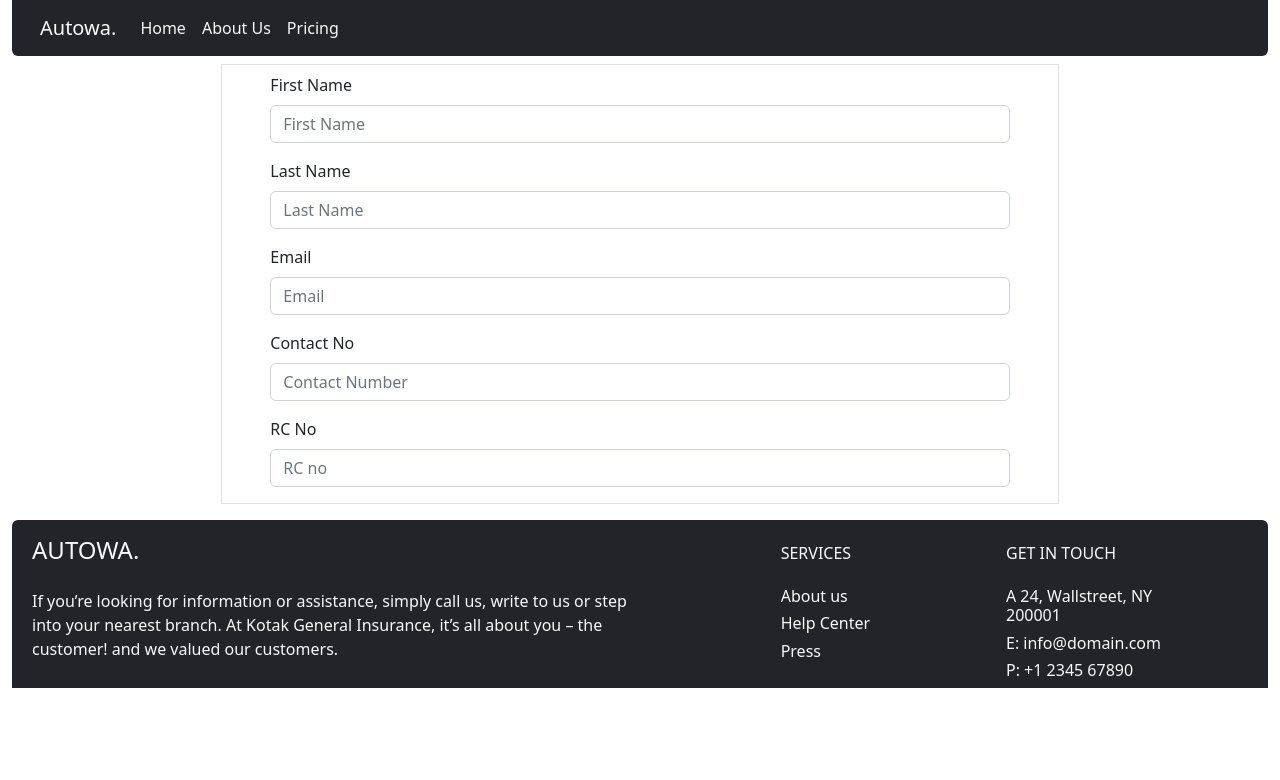
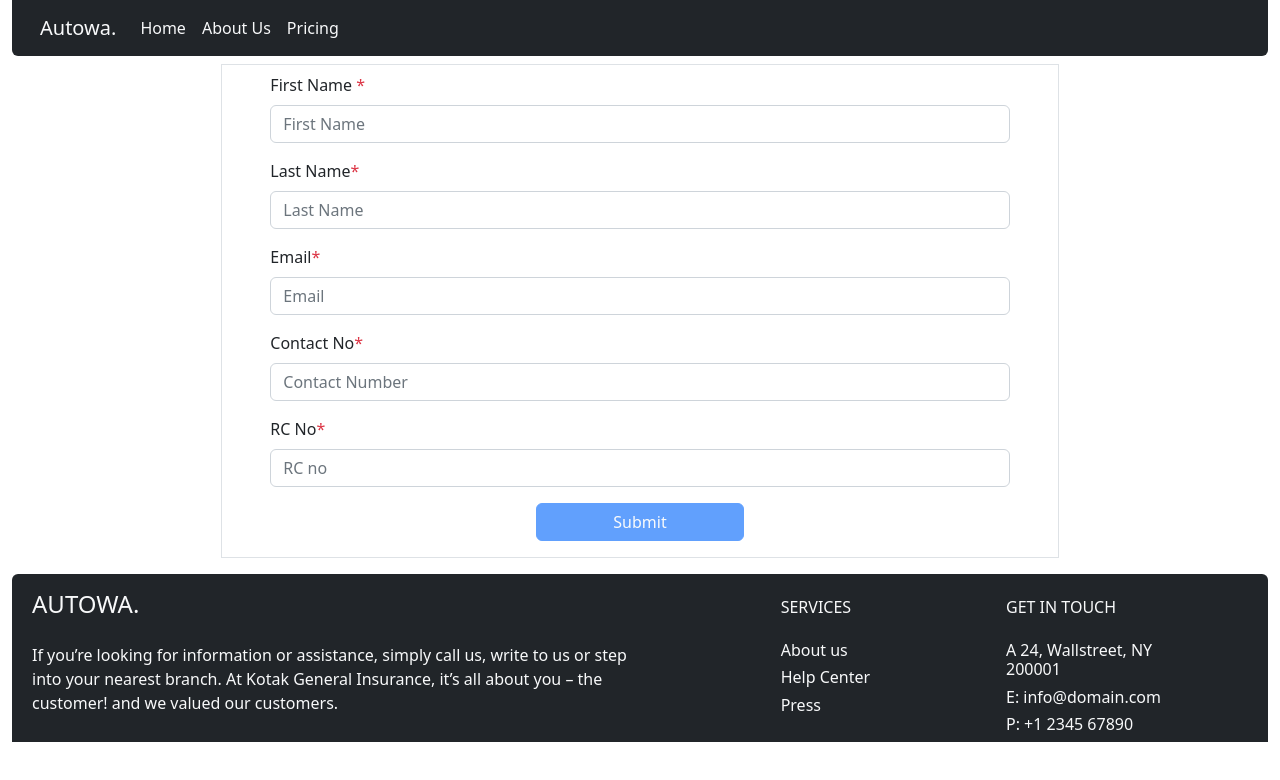
Before and after one commit to FSTeam3/ReactStatic, a React (Create React App) app: page /forms in a window 1280 px wide. Shown: the top 780 px of the page. Built offline with nearby package versions, Linux system fonts and the light colour scheme.

Commit message:
form button logic added

```diff
--- a/src/compo/Forms.js
+++ b/src/compo/Forms.js
@@ -74,40 +74,40 @@ function Form() {
     <>
       <form onSubmit={handleSubmit} className='col-md-8 mx-auto mt-2 border border-round'>
         <div className="mb-3 mx-5 mt-2">
-          <label for="fname" className="form-label">First Name</label>
+          <label for="fname" className="form-label">First Name <span className='text-danger'>*</span></label>
           <input placeholder="First Name" className='form-control' onBlur={checkSubmitButtom} on onChange={e => setFirstName(e.target.value)} />
           {error && firstName.length <= 0 ?
             <label  className='text-danger'>First Name can't be Empty</label> : ""}</div>
 
 
         <div className="mb-3 mx-5 mt-2">
-          <label for="lname" className="form-label">Last Name</label>
+          <label for="lname" className="form-label">Last Name<span className='text-danger'>*</span></label>
           <input placeholder="Last Name" className='form-control' onBlur={checkSubmitButtom} onChange={e => setLastName(e.target.value)} />
           {error && lastName.length <= 0 ?
             <label className='text-danger'>Last Name can't be Empty</label> : ""}</div>
 
 
             <div className="mb-3 mx-5 mt-2">
-          <label for="email" className="form-label">Email</label>
+          <label for="email" className="form-label">Email<span className='text-danger'>*</span></label>
           <input placeholder="Email" type="email" className='form-control' onBlur={checkSubmitButtom} onChange={e => setEmail(e.target.value)} />
           {error && email.length <= 10 ?
             <label className='text-danger'>Email can't be Empty</label> : ""}</div>
 
             <div className="mb-3 mx-5 mt-2">
-          <label for="fname" className="form-label">Contact No</label>
+          <label for="fname" className="form-label">Contact No<span className='text-danger'>*</span></label>
           <input placeholder="Contact Number" className='form-control' onBlur={checkSubmitButtom}  onChange={e => setNumber(e.target.value)} />
           {error && (number.length  <= 0 && number.length > 10 ) ?
             <label className='text-danger'>Contact number should be 10 digits</label> : ""}</div>
             <div className="mb-3 mx-5 mt-2">
-          <label for="fname" className="form-label">RC No</label>
+          <label for="fname" className="form-label">RC No<span className='text-danger'>*</span></label>
 
           <input placeholder="RC no" className='form-control' onBlur={checkSubmitButtom} onChange={e => setRcno(e.target.value)} />
           {error && rcno.length <= 0 ?
             <label className='text-danger'>RC NO can't be Empty</label> : ""}</div>
         <div>
-          {proceed && <button className='btn btn-primary mx-5 mb-3' type='hidden'>
+          {<div className='d-flex justify-content-center'><button className={proceed ? 'btn btn-primary mx-5 mb-3 w-50' : 'btn btn-primary mx-5 mb-3 disabled w-25'} style={{'marginLeft':'auto'}} >
             <Link className="nav-link text-light" to="/pricing">Submit</Link>
-          </button>}
+          </button></div>}
         </div>
       </form>
     </>
```
